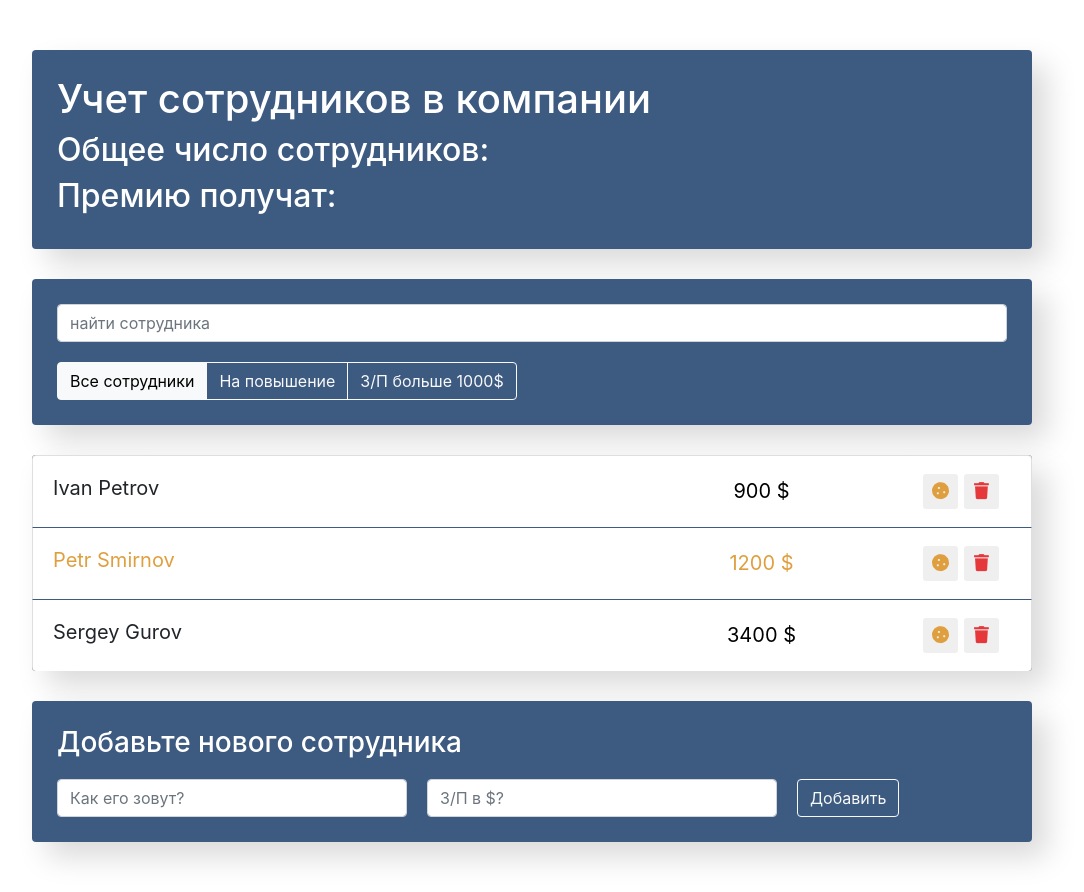
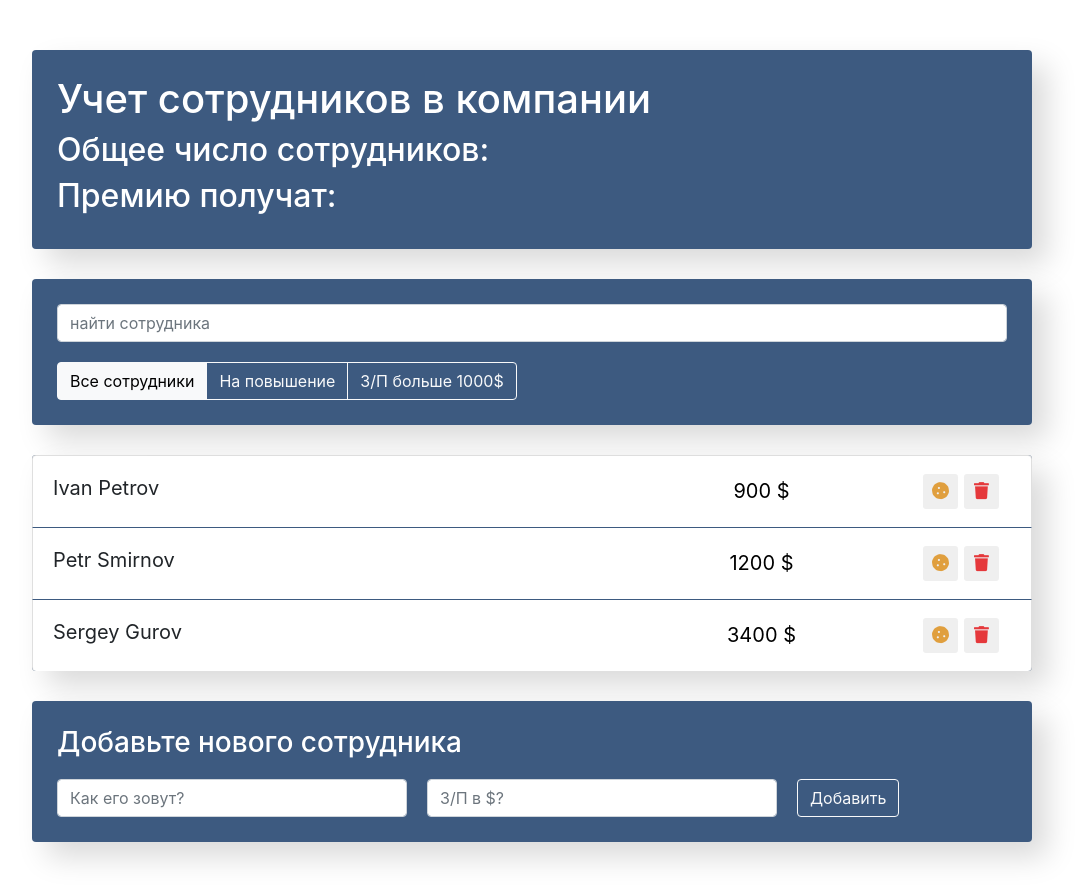
Before and after one commit to galagrin/Employees-accounting-app, a React (Create React App) app: page / in a window 1280 px wide. Shown: the whole page, without its empty margins (108-1192 px from the left). Built offline with nearby package versions, Linux system fonts and the light colour scheme.

Commit message:
EmployeesListItem setState added

```diff
--- a/src/components/employees-list-item/employees-list-item.jsx
+++ b/src/components/employees-list-item/employees-list-item.jsx
@@ -1,17 +1,49 @@
+import { Component } from 'react';
 import './employees-list-item.css';
 
-export const EmployeesListItem = ({ name, salary, increase }) => {
+class EmployeesListItem extends Component {
+    constructor(props) {
+        super(props);
+        this.state = {
+            increase: false,
+            rise: false,
+        };
+    }
+
+    onIcrease = () => {
+        this.setState(({ increase }) => ({
+            increase: !increase,
+        }));
+    };
+
+    onRise = () => {
+        this.setState(({ rise }) => ({
+            rise: !rise,
+        }));
+    };
+
+    render() {
+        const { name, salary } = this.props;
+
+        const { increase } = this.state;
+        const { rise } = this.state;
+
         let classNames = 'list-group-item d-flex justify-content-between';
         if (increase) {
             classNames += ' increase';
         }
+        if (rise) {
+            classNames += ' like';
+        }
 
         return (
             <li className={classNames}>
-            <span className="list-group-item-label">{name}</span>
+                <span className="list-group-item-label" onClick={this.onRise}>
+                    {name}
+                </span>
                 <input type="text" className="list-group-item-input" defaultValue={salary + ' $'} />
                 <div className="d-flex justify-content-center align-items-center">
-                <button type="button" className="btn-cookie btn-sm ">
+                    <button type="button" className="btn-cookie btn-sm " onClick={this.onIcrease}>
                         <i className="fas fa-cookie"></i>
                     </button>
 
@@ -22,4 +54,7 @@ export const EmployeesListItem = ({ name, salary, increase }) => {
                 </div>
             </li>
         );
-};
+    }
+}
+
+export default EmployeesListItem;
--- a/src/components/employees-list/employees-list.jsx
+++ b/src/components/employees-list/employees-list.jsx
@@ -1,5 +1,5 @@
 import React from 'react';
-import { EmployeesListItem } from '../employees-list-item/employees-list-item';
+import EmployeesListItem from '../employees-list-item/employees-list-item';
 import './employees-list.css';
 
 export const EmployeesList = ({ data }) => {
```
Lines whose indentation alone changed are shown as unchanged.
